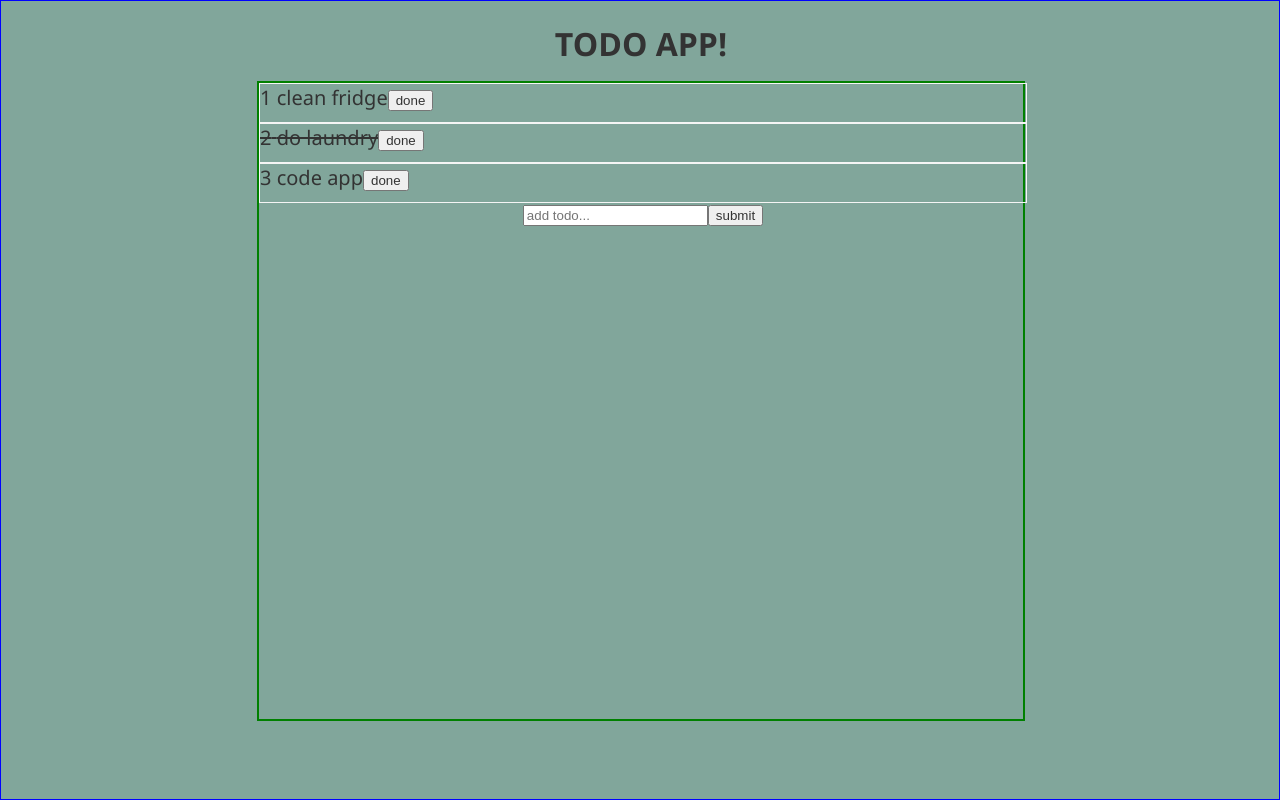
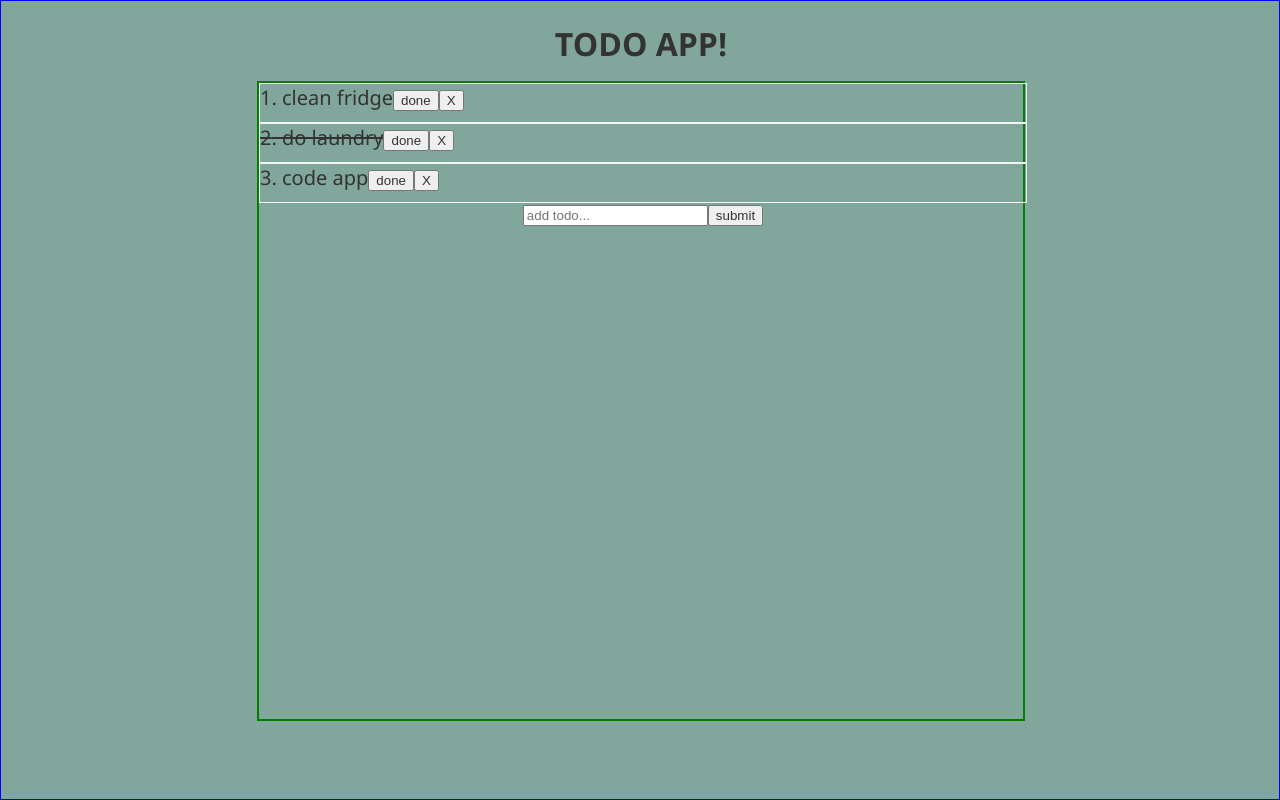
Before and after one commit to beauhaus/good-karma, a React (Vite) app: page / in a window 1280 px wide. Built offline with nearby package versions, Linux system fonts and the light colour scheme.

Commit message:
completed delete button to remove from list

```diff
--- a/src/TodoItem.js
+++ b/src/TodoItem.js
@@ -17,11 +17,12 @@ const pending = {
   textDecoration: "none"
 };
 
-export const TodoItem = ({ todo, idx, completeTodo }) => (
-  <ThemeProvider theme={todo.completed ? done : pending}>
+export const TodoItem = ({ todoItem, idx, completeTodo, removeTodo }) => (
+  <ThemeProvider theme={todoItem.completed ? done : pending}>
     <StyledTodoItem className="todo-item">
-      {idx} {todo.text}
-      <button onClick={completeTodo}>done</button>
+      {idx + 1}. {todoItem.text}
+      <button onClick={() => completeTodo(idx)}>done</button>
+      <button onClick={() => removeTodo(idx)}>X</button>
     </StyledTodoItem>
   </ThemeProvider>
 );
--- a/src/TodoListContainer.js
+++ b/src/TodoListContainer.js
@@ -21,12 +21,27 @@ export const TodoListContainer = () => {
     const newTodos = [...todos, { text }];
     setTodos(newTodos);
   };
+  const completeTodo = idx => {
+    const newTodos = [...todos];
+    newTodos[idx].completed = true;
+    setTodos(newTodos);
+  };
+  const removeTodo = idx => {
+    const newTodos = [...todos];
+    newTodos.splice(idx, 1);
+    setTodos(newTodos);
+  };
 
-  //   const completeTodo =
   return (
     <StyledListContainer className="todo-list-container">
       {todos.map((item, idx) => (
-        <TodoItem key={idx} idx={idx + 1} todo={item} />
+        <TodoItem
+          key={idx}
+          idx={idx}
+          todoItem={item}
+          completeTodo={completeTodo}
+          removeTodo={removeTodo}
+        />
       ))}
       <TodoForm addTodo={addTodo} />
     </StyledListContainer>
```
